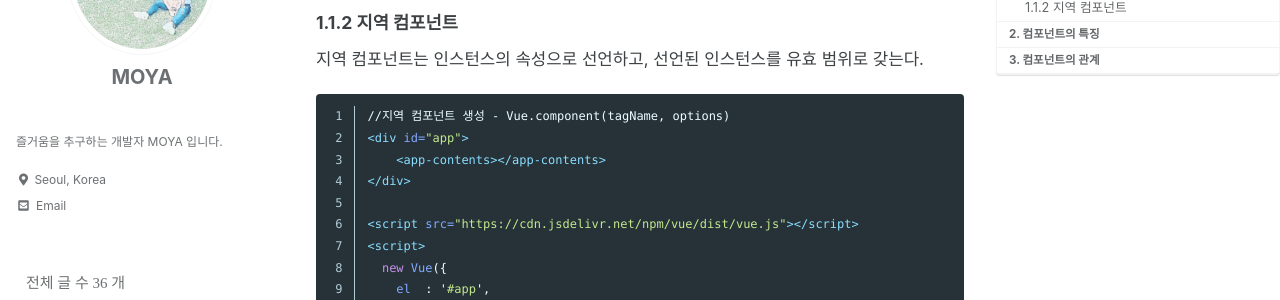
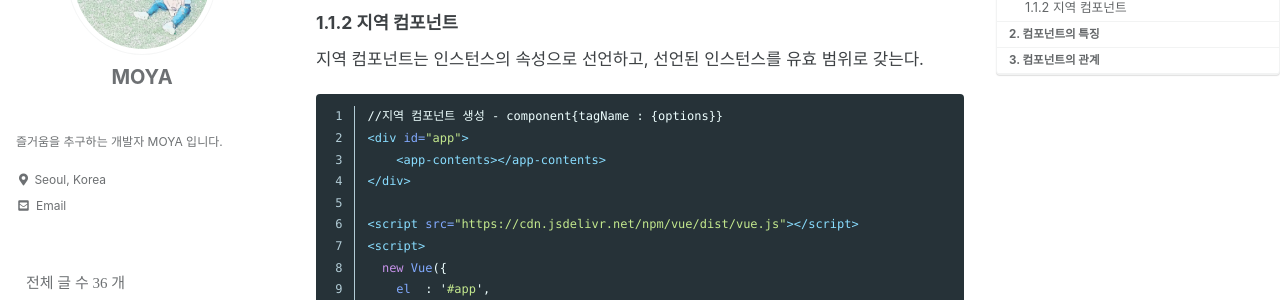
Before and after one commit to kdc7140/kdc7140.github.io, a Jekyll site: the page built from _posts/study/2022-08-10-vue003.md, in a window 1280 px wide and 900 px high, scrolled down 817 px. Shown: the part 151-451 px from the top of the window. Built offline with Jekyll 4.4.1, drawn with Linux system fonts in a browser that asks for light colours; cached includes are drawn as plain includes; some web fonts are replaced.

Commit message:
component contents modify

````diff
--- a/_posts/study/2022-08-10-vue003.md
+++ b/_posts/study/2022-08-10-vue003.md
@@ -52,7 +52,7 @@ tags:
 지역 컴포넌트는 인스턴스의 속성으로 선언하고, 선언된 인스턴스를 유효 범위로 갖는다.
 
 ```html
-//지역 컴포넌트 생성 - Vue.component(tagName, options)
+//지역 컴포넌트 생성 - component{tagName : {options}}
 <div id="app">
     <app-contents></app-contents>
 </div>
@@ -133,7 +133,8 @@ tags:
 
 간단히 생각하면 일반적인 트리구조라고 볼 수 있는데, 부모와 자식 노드의 개념과 동일하다.
 다른 독립된 컴포넌트끼리 데이터를 주고 받을 수 없지만 상위 - 하위 개념의 컴포넌트에서는 데이터를 주고 받는게 가능하다.
-<br/>즉, 같은 레벨의 컴포넌트끼리도 같은 상위 컴포넌트를 공유하고 있다면 데이터를 주고 받을 수 있다는 말이다.
+
+즉, 같은 레벨의 컴포넌트끼리도 같은 상위 컴포넌트를 공유하고 있다면 데이터를 주고 받을 수 있다는 말이다.
 
 (같은 상위 컴포넌트를 공유하지 않아도 이벤트 버스를 통해 데이터를 주고 받을 수 있지만 이건 나중에 알아보자)
 
````
